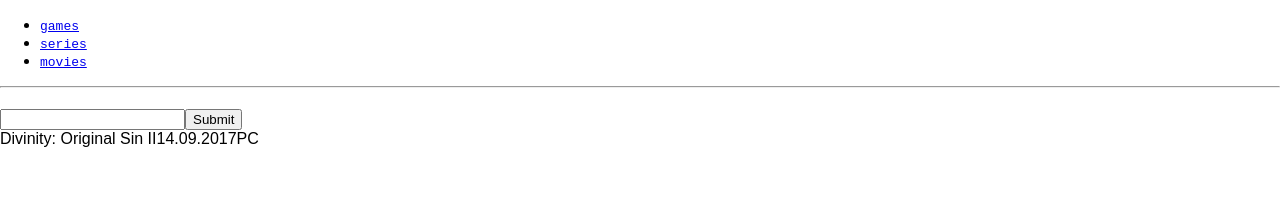
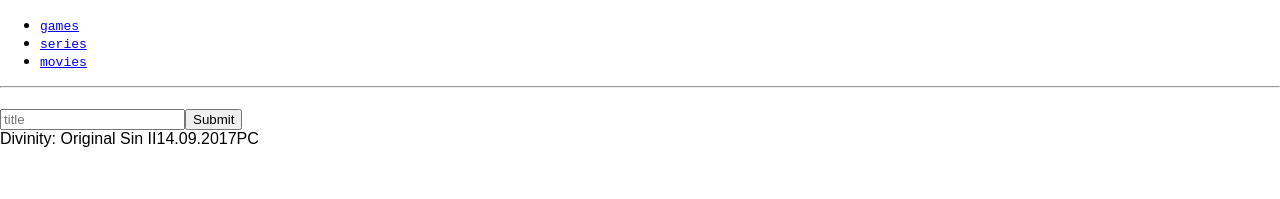
Before and after one commit to michal90r/list_ui_app, a React (Create React App) app in the folder client/: page / in a window 1280 px wide. Shown: the top 199 px of the page. Built offline with nearby package versions, Linux system fonts and the light colour scheme; the HTML template or start-up script is replaced by a standard one.

Commit message:
form submit by press enter

```diff
--- a/client/src/PresentationalComponents.js
+++ b/client/src/PresentationalComponents.js
@@ -31,7 +31,8 @@
         })
     };
 
-    handleSubmit = () => {
+    onFormSubmit = (e) => {
+        e.preventDefault();
         this.props.onSubmit(this.state.value);
         this.setState({
             value: '',
@@ -41,17 +42,15 @@
     render() {
         return (
             <div>
-                <input
-                    onChange={this.onChange}
-                    value={this.state.value}
-                    type='text'
-                />
-                <button
-                    onClick={this.handleSubmit}
-                    type="submit"
-                >
-                    Submit
-                </button>
+                <form onSubmit={this.onFormSubmit}>
+                    <input
+                        onChange={this.onChange}
+                        placeholder="title"
+                        value={this.state.value}
+                        type='text'
+                    />
+                    <input type="submit"/>
+                </form>
             </div>
         );
     }
```
